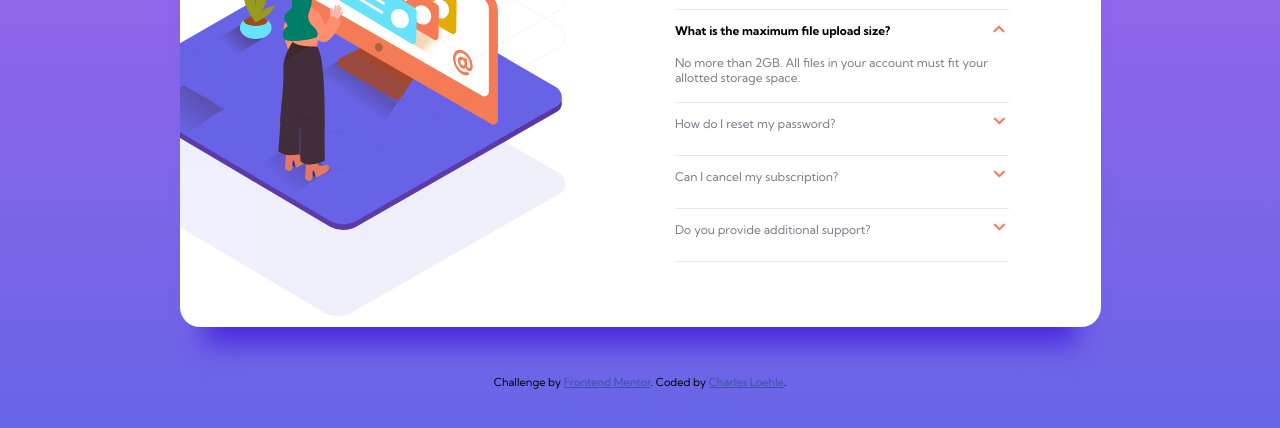
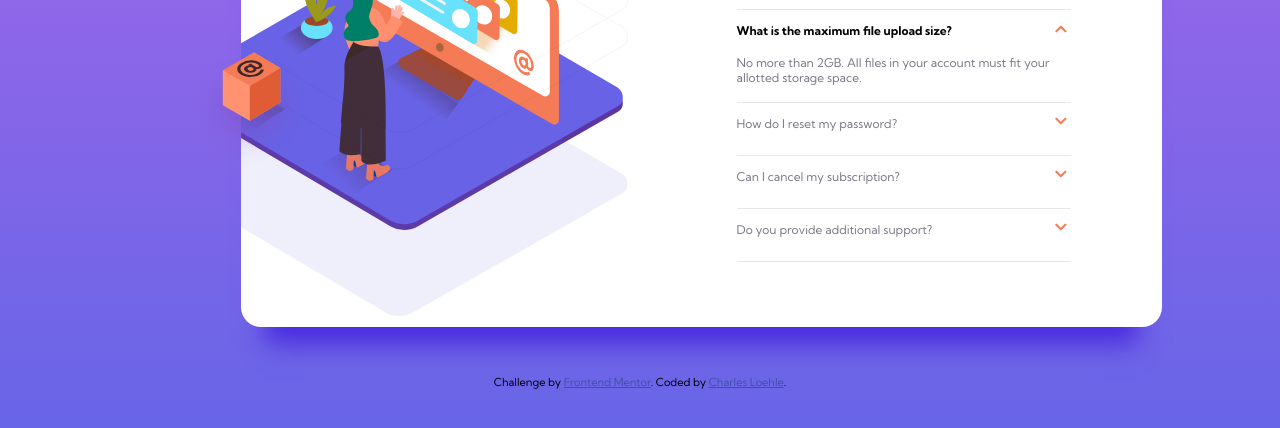
Before and after one commit to charles-loehle/faq-accordion-card, a website built with Parcel: page src/index.html in a window 1280 px wide. Shown: the part 340-768 px from the top of the page. Built offline with nearby package versions, Linux system fonts and the light colour scheme; files whose address does not match are found by name.

Commit message:
finalized

```diff
--- a/src/index.html
+++ b/src/index.html
@@ -23,6 +23,11 @@
 	</head>
 	<body>
 		<section class="main">
+			<img
+				class="illustration-box"
+				src="./images/illustration-box-desktop.svg"
+				alt="illustration-box"
+			/>
 			<div class="faq-container">
 				<div class="d-flex">
 					<div class="image-container">
--- a/src/style.scss
+++ b/src/style.scss
@@ -48,6 +48,10 @@ body {
 		display: flex;
 		justify-content: center;
 		align-items: center;
+
+		.illustration-box {
+			display: none;
+		}
 	}
 
 	.faq-container {
@@ -168,6 +172,17 @@ body {
 
 	// w 921 x h 512
 	@media screen and (min-width: 1040px) {
+		section.main {
+			.illustration-box {
+				display: block;
+				position: relative;
+				width: 10%;
+				left: 72px;
+				top: 105px;
+				z-index: 1;
+			}
+		}
+
 		.faq-container {
 			width: 921px;
 			display: flex;
```
Also changed, not shown: dist/illustration-box-desktop.77ccbcb0.svg (added), dist/index.html, dist/index.js, 4 other files.
